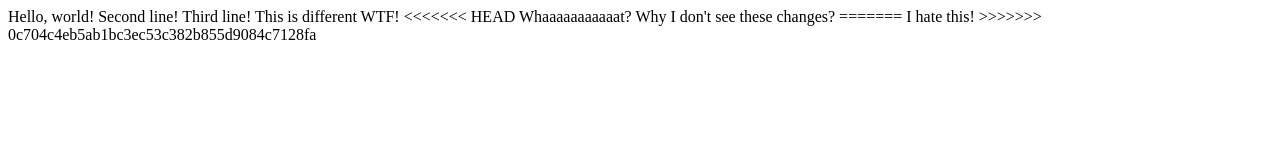
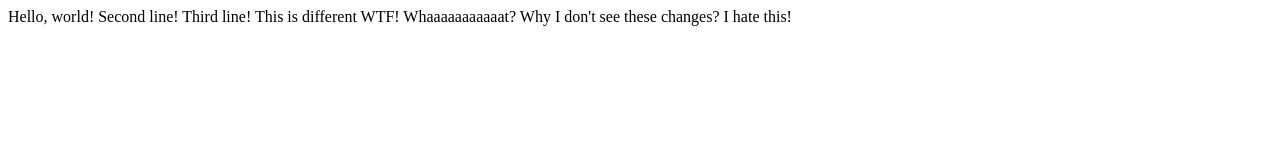
Before and after one commit to manuel-5673/pages, a plain HTML site: page hello.html in a window 1280 px wide. Drawn offline with Linux system fonts and the light colour scheme.

Commit message:
I forgot to save the solution of the Merge conflict

```diff
--- a/hello.html
+++ b/hello.html
@@ -7,11 +7,8 @@
     Hello, world!
     Second line!
     Third line! This is different WTF!
-<<<<<<< HEAD
     Whaaaaaaaaaaat?
     Why I don't see these changes?
-=======
     I hate this!
->>>>>>> 0c704c4eb5ab1bc3ec53c382b855d9084c7128fa
   </body>
 </html>
```
